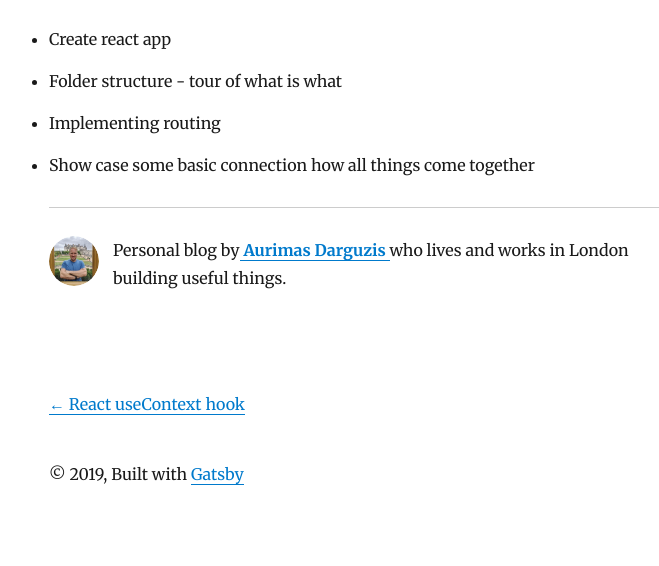
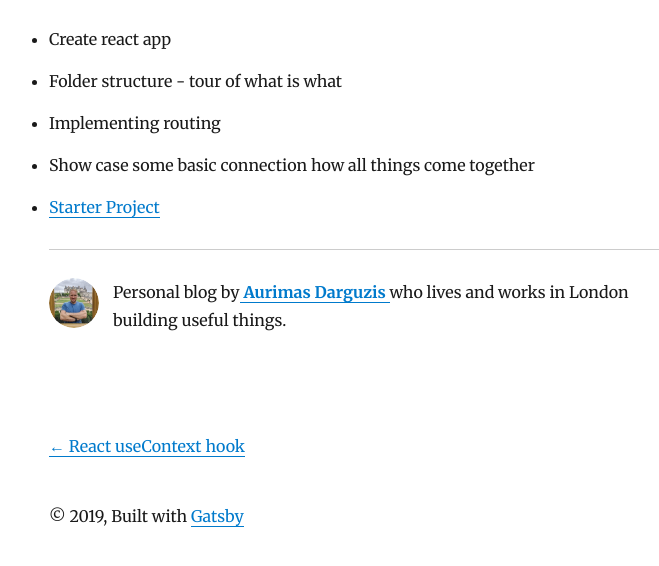
Before and after one commit to aurimas-darguzis/reacting.io, a Gatsby site: page /react-hooks-state-context-starter/ in a window 1280 px wide. Shown: the part 242-808 px from the top of the page, without its empty margins (276-935 px from the left). Built offline with nearby package versions, Linux system fonts and the light colour scheme; Gatsby itself is replaced by a stand-in of ours; some packages are replaced by stand-ins of ours.

Commit message:
added project url

```diff
--- a/content/blog/react-hooks-state-context-starter/index.md
+++ b/content/blog/react-hooks-state-context-starter/index.md
@@ -7,3 +7,4 @@ date: "2019-08-01T23:46:37.121Z"
 - Folder structure - tour of what is what
 - Implementing routing
 - Show case some basic connection how all things come together
+- [Starter Project](https://github.com/aurimas-darguzis/react-hooks-state-context-starter)
```
